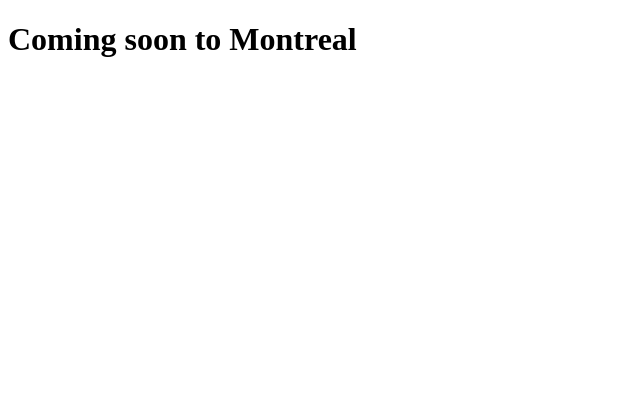
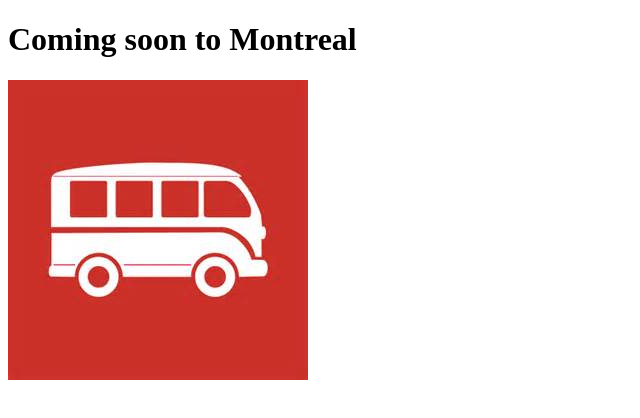
Before and after one commit to tardifpm/git-workshop, a plain HTML site: page index.html in a window 1280 px wide. Shown: the whole page, without its empty margins (0-640 px from the left). Drawn offline with Linux system fonts and the light colour scheme.

Commit message:
Index change

```diff
--- a/index.html
+++ b/index.html
@@ -9,5 +9,6 @@
   <h1>
   Coming soon to Montreal
   </h1>
+  <img src="th.jpg">
 </body>
 </html>
```
